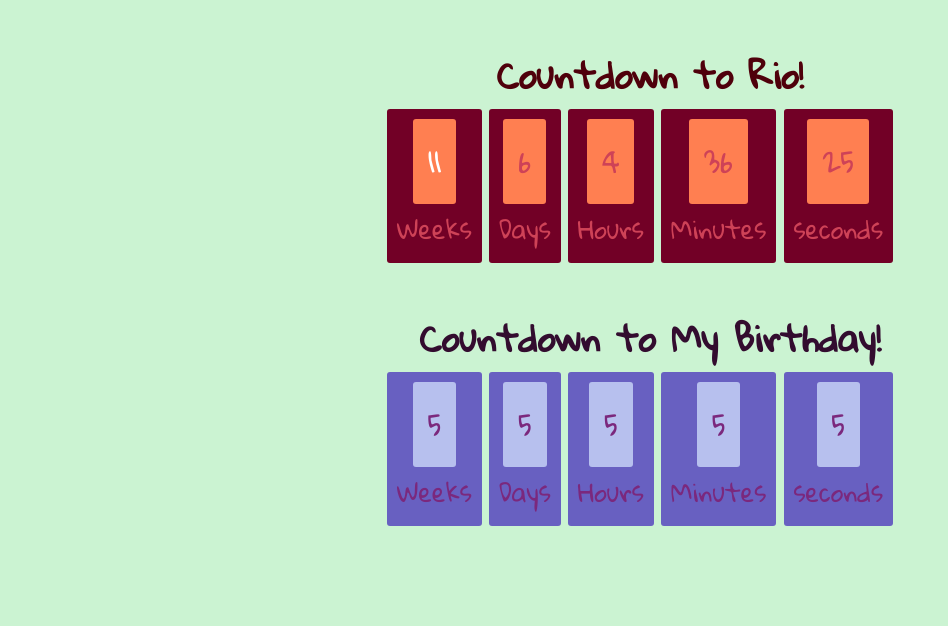
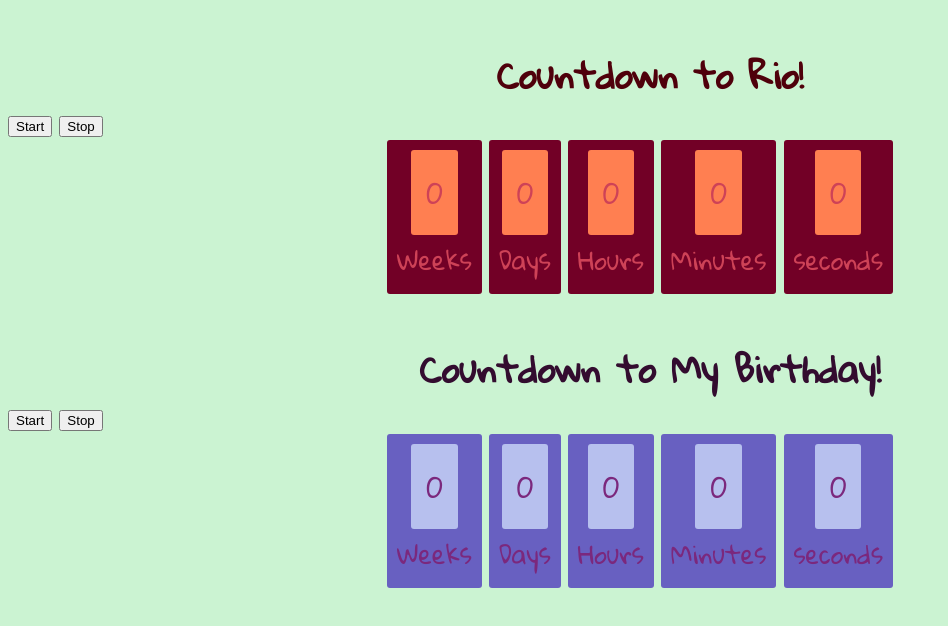
Before and after one commit to Shirlazybrat/7-16-countdown-in-JS, a plain HTML site: page index.html in a window 1280 px wide. Shown: the whole page, without its empty margins (0-948 px from the left). Drawn offline with Linux system fonts and the light colour scheme.

Commit message:
created buttons for start and stop

```diff
--- a/index.html
+++ b/index.html
@@ -10,30 +10,32 @@
 
 <div id="counterRio">
 	<h1>Countdown to Rio!</h1>
+	<button type="button" onclick="var StartRio = setInterval(function(){updateCounter(counterRio, rioStart)}, 1000);">Start</button>
+	<button type="button" onclick="clearInterval(StartRio);">Stop</button>
 	<!-- wrapper for our countdown -->
 	<div id="countdown-timer">
 		<div class="week">
-			<span class="weeks-number">5</span>
+			<span class="weeks-number">0</span>
 			<div class="small-text">Weeks</div>
 		</div>
 
 		<div class="days">
-			<span class="days-number">5</span>
+			<span class="days-number">0</span>
 			<div class="small-text">Days</div>
 		</div>
 
 		<div class="hours">
-			<span class="hours-number">5</span>
+			<span class="hours-number">0</span>
 			<div class="small-text">Hours</div>
 		</div>
 
 		<div class="minutes">
-			<span class="minutes-number">5</span>
+			<span class="minutes-number">0</span>
 			<div class="small-text">Minutes</div>
 		</div>
 
 		<div class="seconds">
-			<span class="seconds-number">5</span>
+			<span class="seconds-number">0</span>
 			<div class="small-text">seconds</div>
 		</div>
 	</div>
@@ -41,30 +43,32 @@
 
 <div id="counterBirth">
 	<h1>Countdown to My Birthday!</h1>
+	<button type="button" onclick="var StartBirth = setInterval(function(){updateCounter(counterBirth, birthStart)} , 1000);">Start</button>
+	<button type="button" onclick="clearInterval(StartBirth);">Stop</button>
 	<!-- wrapper for our countdown -->
 	<div id="countdown-timer">
 		<div class="week">
-			<span class="weeks-number">5</span>
+			<span class="weeks-number">0</span>
 			<div class="small-text">Weeks</div>
 		</div>
 
 		<div class="days">
-			<span class="days-number">5</span>
+			<span class="days-number">0</span>
 			<div class="small-text">Days</div>
 		</div>
 
 		<div class="hours">
-			<span class="hours-number">5</span>
+			<span class="hours-number">0</span>
 			<div class="small-text">Hours</div>
 		</div>
 
 		<div class="minutes">
-			<span class="minutes-number">5</span>
+			<span class="minutes-number">0</span>
 			<div class="small-text">Minutes</div>
 		</div>
 
 		<div class="seconds">
-			<span class="seconds-number">5</span>
+			<span class="seconds-number">0</span>
 			<div class="small-text">seconds</div>
 		</div>
 	</div>
--- a/scripts.js
+++ b/scripts.js
@@ -2,40 +2,35 @@
 // does the same as the parse
 var rioStart = new Date('August 5, 2016 19:00').getTime();
 var birthStart = new Date('October 12, 2016 01:00').getTime();
+
+var getRio = document.getElementById('counterRio');
+var getBirth = document.getElementById('counterBirth');
 
 var secondsInAMinute = 60;
 var secondsInAnHour = secondsInAMinute * 60;
 var secondsInADay = secondsInAnHour * 24;
 var secondsInAWeek = secondsInADay * 7;
 
-var minutesDigit = (document.getElementsByClassName('minutes-number')[0]);
-var hoursDigit = (document.getElementsByClassName('hours-number')[0]);
-var daysDigit = (document.getElementsByClassName('days-number')[0]);
-var weeksDigit = (document.getElementsByClassName('weeks-number')[0]);
-
-
-console.log(weeksDigit);
-weeksDigit.style.color = "white";
 
 ////////////////////////////////////////////////////////////////////////
 
-function updateCounterBirth(){
+
+function updateCounter(theCounter, EventStart){
 // Get current time in millisecond since 1970 using the unix epoch
 var now = Date.now();
 // var rioStart = Date.parse('August 5, 2016 19:00')
 
+// Time in seconds between the current moment and the start of Rio 2016
+var getTimeTilEvent = (EventStart - now) / 1000;
 
-// Time in seconds between the current moment and the start of Rio 2016
-var getTimeTilBirth = (birthStart - now) / 1000;
+console.log(getTimeTilEvent);
 
-console.log(getTimeTilBirth);
-
-// Het various units time til event
-var seconds = Math.floor(getTimeTilBirth % 60);
-var minutes = Math.floor((getTimeTilBirth / secondsInAMinute) % 60);
-var hours = Math.floor((getTimeTilBirth / secondsInAnHour) % 24);
-var days = Math.floor((getTimeTilBirth / secondsInADay) % 7);
-var weeks = Math.floor((getTimeTilBirth / secondsInAWeek) % 52);
+// Get various units time til event
+var seconds = Math.floor(getTimeTilEvent % 60);
+var minutes = Math.floor((getTimeTilEvent / secondsInAMinute) % 60);
+var hours = Math.floor((getTimeTilEvent / secondsInAnHour) % 24);
+var days = Math.floor((getTimeTilEvent / secondsInADay) % 7);
+var weeks = Math.floor((getTimeTilEvent / secondsInAWeek) % 52);
 
 
 console.log(weeks + " " + days + " " + hours + " " + minutes + " " + seconds);
@@ -44,6 +39,10 @@ console.log(weeks + " " + days + " " + hours + " " + minutes + " " + seconds);
 var countdownTimer = document.getElementById('countdown-timer');
 //console.dir(countdownTimer);
 
+var minutesDigit = (document.getElementsByClassName('minutes-number')[0]);
+var hoursDigit = (document.getElementsByClassName('hours-number')[0]);
+var daysDigit = (document.getElementsByClassName('days-number')[0]);
+var weeksDigit = (document.getElementsByClassName('weeks-number')[0]);
 //*** 3 different ways to target something in the DOM ///////
 //console.log(countdownTimer.querySelector('.weeks-number'));
 var secondsDigit = (document.getElementsByClassName('seconds-number')[0]);
@@ -56,50 +55,20 @@ minutesDigit.innerHTML = minutes;
 hoursDigit.innerHTML = hours;
 daysDigit.innerHTML = days;
 weeksDigit.innerHTML = weeks;
+
+console.log(weeksDigit);
+weeksDigit.style.color = "white";
+
 } ///close function
 
 
-function updateCounterRio(){
-// Get current time in millisecond since 1970 using the unix epoch
-var now = Date.now();
-// var rioStart = Date.parse('August 5, 2016 19:00')
 
-
-// Time in seconds between the current moment and the start of Rio 2016
-var getTimeTilRio = (rioStart - now) / 1000;
-
-console.log(getTimeTilRio);
-
-// Het various units time til event
-var seconds = Math.floor(getTimeTilRio % 60);
-var minutes = Math.floor((getTimeTilRio / secondsInAMinute) % 60);
-var hours = Math.floor((getTimeTilRio / secondsInAnHour) % 24);
-var days = Math.floor((getTimeTilRio / secondsInADay) % 7);
-var weeks = Math.floor((getTimeTilRio / secondsInAWeek) % 52);
-
-
-console.log(weeks + " " + days + " " + hours + " " + minutes + " " + seconds);
-
-
-var countdownTimer = document.getElementById('countdown-timer');
-//console.dir(countdownTimer);
-
-//*** 3 different ways to target something in the DOM ///////
-//console.log(countdownTimer.querySelector('.weeks-number'));
-var secondsDigit = (document.getElementsByClassName('seconds-number')[0]);
-//console.log( document.getElementsByTagName('span')[0])
-
-
-//Set the HTML of the given unit with the new amount
-secondsDigit.innerHTML = seconds;
-minutesDigit.innerHTML = minutes;
-hoursDigit.innerHTML = hours;
-daysDigit.innerHTML = days;
-weeksDigit.innerHTML = weeks;
-} ///close function
 
 
 //Call the setInterval that will run our update function every 1sec or 1000 millisecond
+//turn on the timer
 //   http://www.w3schools.com/jsref/met_win_setinterval.asp
-setInterval(updateCounterRio , 1000);
-setInterval(updateCounterBirth , 1000);
+	//setInterval(updateCounterEvent , 1000);
+	//setInterval(updateCounterRio , 1000);
+
+//button.onclick=function(){setInterval(updateCounterRio , 1000)};
--- a/style.css
+++ b/style.css
@@ -5,6 +5,10 @@
 body{
 	background-color: #CBF3D2;
 	font-family: 'Gloria Hallelujah', cursive;
+}
+
+button{
+
 }
 
 #counterRio h1{
```
